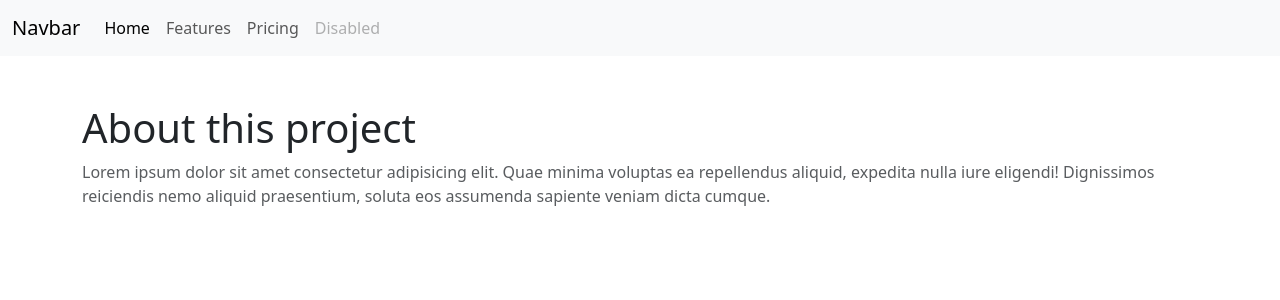
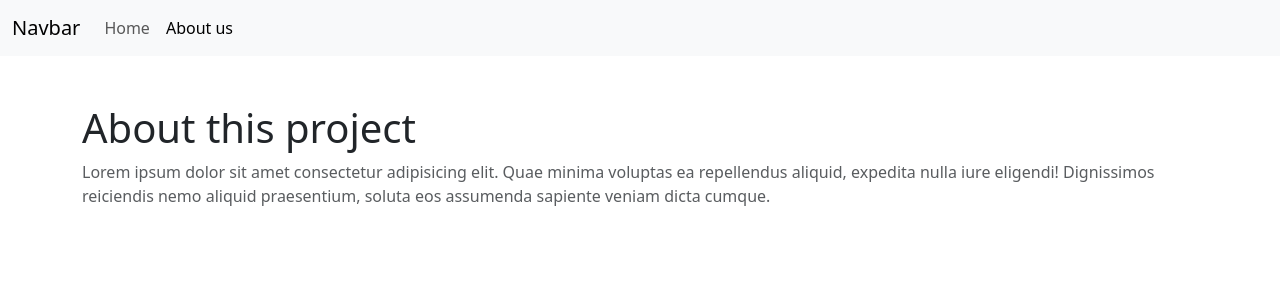
Before and after one commit to TizianoN/152-react-router-boilerplate, a React (Vite) app: page /about-us in a window 1280 px wide. Shown: the top 300 px of the page. Built offline with nearby package versions, Linux system fonts and the light colour scheme.

Commit message:
add: navigation

```diff
--- a/src/components/Header.jsx
+++ b/src/components/Header.jsx
@@ -1,3 +1,5 @@
+import { NavLink } from "react-router-dom";
+
 export default function Header() {
   return (
     <nav className="bg-body-tertiary navbar navbar-expand-lg">
@@ -19,24 +21,14 @@
         <div className="collapse navbar-collapse" id="navbarNav">
           <ul className="navbar-nav">
             <li className="nav-item">
-              <a className="nav-link active" aria-current="page" href="#">
+              <NavLink className="nav-link" to="/">
                 Home
-              </a>
+              </NavLink>
             </li>
             <li className="nav-item">
-              <a className="nav-link" href="#">
-                Features
-              </a>
-            </li>
-            <li className="nav-item">
-              <a className="nav-link" href="#">
-                Pricing
-              </a>
-            </li>
-            <li className="nav-item">
-              <a className="nav-link disabled" aria-disabled="true">
-                Disabled
-              </a>
+              <NavLink className="nav-link" to="/about-us">
+                About us
+              </NavLink>
             </li>
           </ul>
         </div>
```
